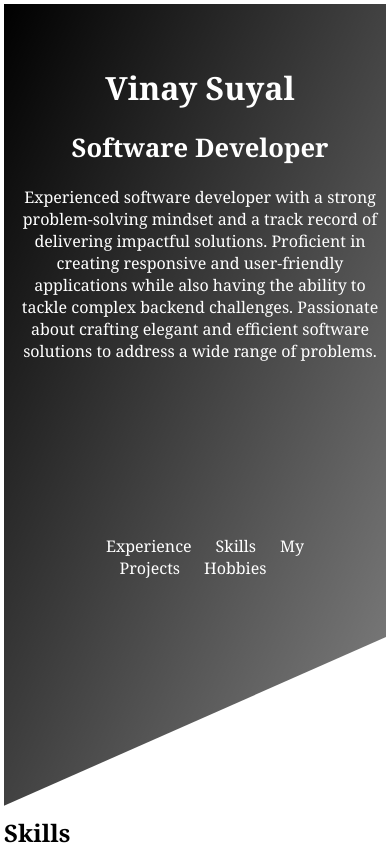
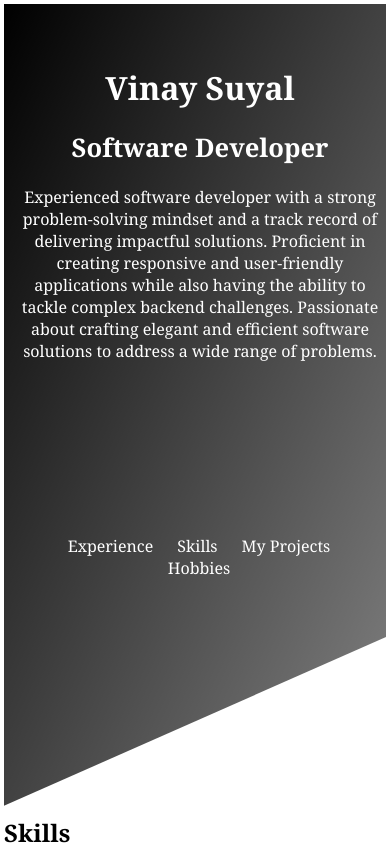
Before and after one commit to vinaysuyal/vinaysuyalPortfolio, a React (Create React App) app: page / in a window 390 px wide. Shown: the top 845 px of the page. Built offline with nearby package versions, Linux system fonts and the light colour scheme.

Commit message:
UI CHanged

```diff
--- a/src/App.css
+++ b/src/App.css
@@ -65,6 +65,7 @@ body {
   background-color: white;
   opacity: 0.9;
   color: black;
+  box-shadow: 3px 3px;
 }
 .hobbies__icon-container img {
   height: 100px;
@@ -219,12 +220,14 @@ body {
   }
   .header__flex--right {
     max-width: 100%;
+    bottom: 25vh;
+    left: 0;
   }
   body {
     padding: 4px;
   }
   .nav__list_item--header {
-    display: inline;
+    display: inline-block;
   }
   .nav__list_item--header a {
     display: inline;
```
